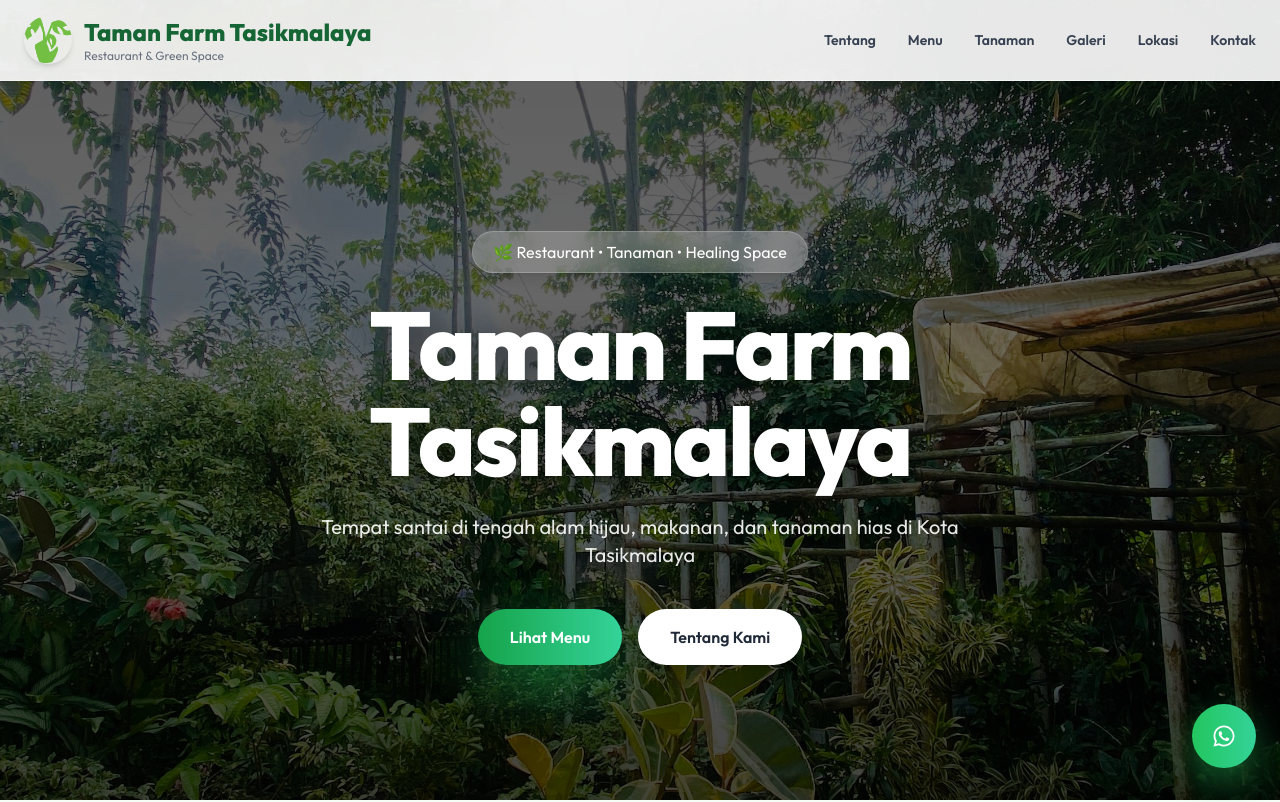
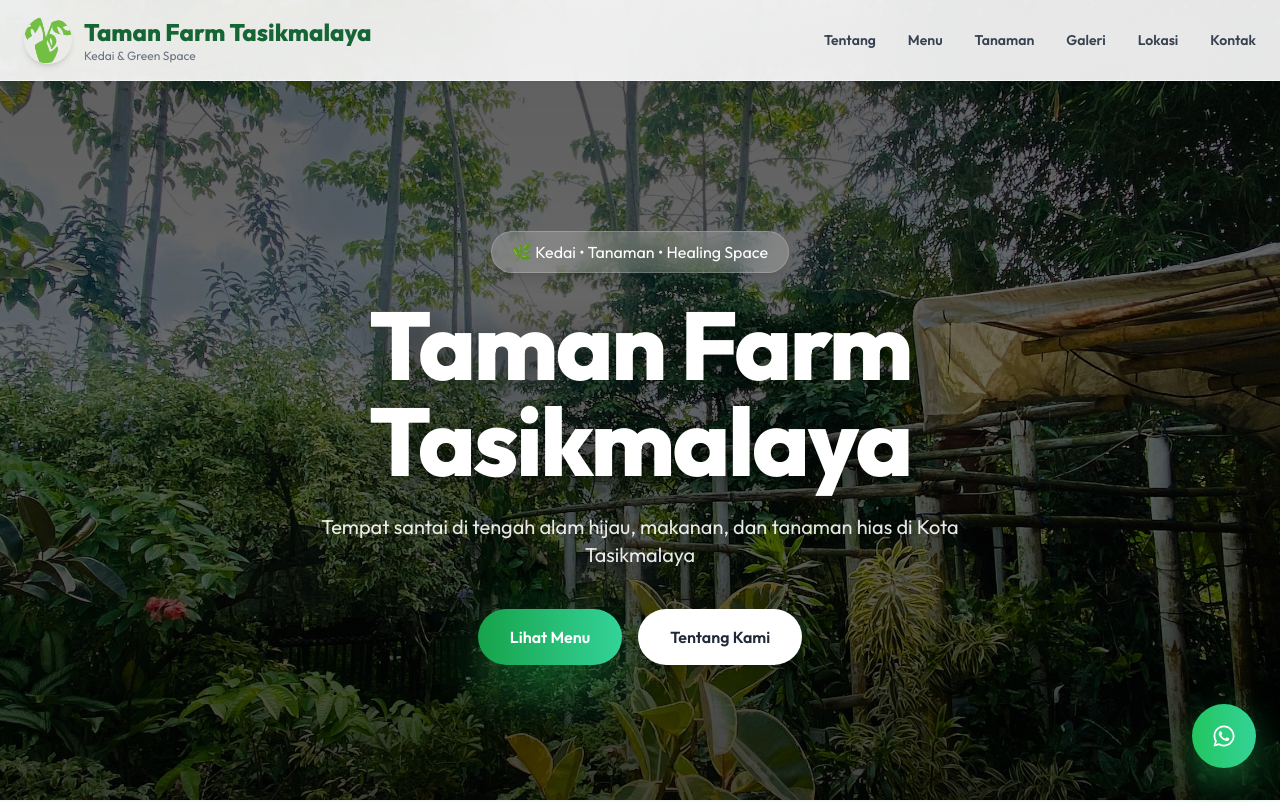
Before and after one commit to rencakaaa13-lab/taman-farm-new, a React (Vite) app: page / in a window 1280 px wide. Shown: the top 802 px of the page. Built offline with nearby package versions, Linux system fonts and the light colour scheme.

Commit message:
Update final UI Taman Farm website

```diff
--- a/src/App.jsx
+++ b/src/App.jsx
@@ -47,7 +47,7 @@ export default function App() {
               </h1>
 
               <p className="text-xs text-gray-500">
-                Restaurant & Green Space
+                Kedai & Green Space
               </p>
 
             </div>
@@ -107,7 +107,7 @@ export default function App() {
 
           <div className="inline-block mb-6 px-5 py-2 bg-white/20 backdrop-blur-md rounded-full border border-white/20 shadow-lg">
 
-            🌿 Restaurant • Tanaman • Healing Space
+            🌿 Kedai • Tanaman • Healing Space
 
           </div>
 
@@ -482,7 +482,7 @@ export default function App() {
         </h3>
 
         <p className="text-green-100">
-          Restaurant • Tanaman • Healing Space
+          Kedai • Tanaman • Healing Space
         </p>
 
         <p className="text-sm text-green-200 mt-5">
```
